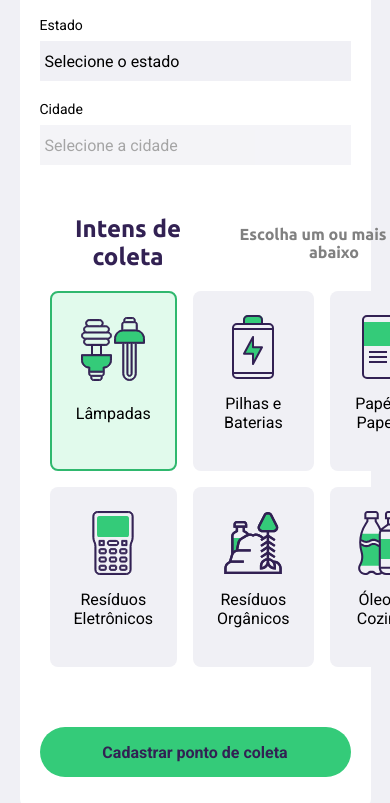
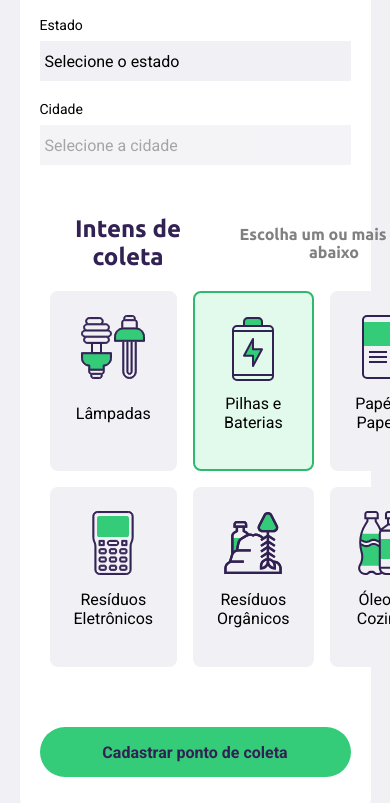
Before and after one commit to leonardomundims/nwl, a plain HTML site: page create-point.html in a window 390 px wide. Both pictures are taken after a click on the item "Pilhas e Baterias". Shown: the part 633-1436 px from the top of the page. Drawn offline with Linux system fonts and the light colour scheme; no server answers.

Commit message:
js para itens de coleta

```diff
--- a/create-point.html
+++ b/create-point.html
@@ -66,7 +66,7 @@
                     <span class="small">Escolha um ou mais itens abaixo</span>
                 </legend>
                 <div class="itens-grid">
-                    <li data-id="1" class="selected">
+                    <li data-id="1">
                         <img src="assets/icones/lampadas.svg" alt="Lâmpadas">
                         <span>Lâmpadas</span>
                     </li>
@@ -91,6 +91,7 @@
                         <span>Óleo de Cozinha</span>
                     </li>
                 </div>
+                <input type="hidden" name="items" value="">
             </fieldset>
             <button type="submit">Cadastrar ponto de coleta</button>
         </form>
--- a/scripts/create-point.js
+++ b/scripts/create-point.js
@@ -46,3 +46,44 @@ function getCities(event) {
     const indexOfState = event.target.selectedIndex
     stateInput.value = event.target.options[indexOfState].text
 }
+
+//itens de coleta
+const items = document.querySelector("[name = items]") //pegar o input hidenn nma=items
+let selectedItems = [] //array para armazenar os itens selecionados
+const intensToCollect = document.querySelectorAll(".itens-grid li") //pegar todas as li
+
+//adiciona um event listener em cada li
+for (const item of intensToCollect) {
+    item.addEventListener("click", handleSelectedItem)
+}
+
+//realiza varias atividade quando clicka no item
+function handleSelectedItem(event) {
+
+    //--------- adicionar ou remover classe de uma tag usando JS  ---------------
+    const itemLi = event.target
+
+    itemLi.classList.toggle("selected") //toggle é tipo botão liga/desliga -> se tiver a classe remove, se não tiver adiciona
+
+    //--------- atividades referentes a manipulação do formulario para gerear dados para o back-end -------
+
+    const itemId = itemLi.dataset.id //pega o data-id do item selecionado
+
+    //verificar se já existem itens selecionados
+    const alreadySelected = selectedItems.findIndex(item => item == itemId)
+        // essa função retorna o index -1 caso não tenha nada dentro do array ou um valor a partir de zero caso exista
+
+    //caso tenha item clickado já esteja dentro do array precisa remover
+    if (alreadySelected != -1) {
+        const filteredItems = selectedItems.filter(item => item != itemId) //essa função filtra, ou seja, remove o item seleciona caso ele esteja dentro do array
+            //após remover o item atualiza o array
+        selectedItems = filteredItems
+
+    } else {
+        //caso o item não esteja dentro do array precisa adicionar
+        selectedItems.push(itemId) //essa função faz um push, ou seja, empurra para dentro do array o id do item selecionado
+    }
+
+    //finalmente adiciona os ids dos itens selecionados ao "value" do input hiden
+    items.value = selectedItems
+}
--- a/styles/create-point.css
+++ b/styles/create-point.css
@@ -188,3 +188,11 @@
     border: 2px solid var(--dark-green-color);
     background-color: #e1Faec;
 }
+
+
+/*desabilitar eventos do itens */
+
+.itens-grid li img,
+.itens-grid li span {
+    pointer-events: none;
+}
```
